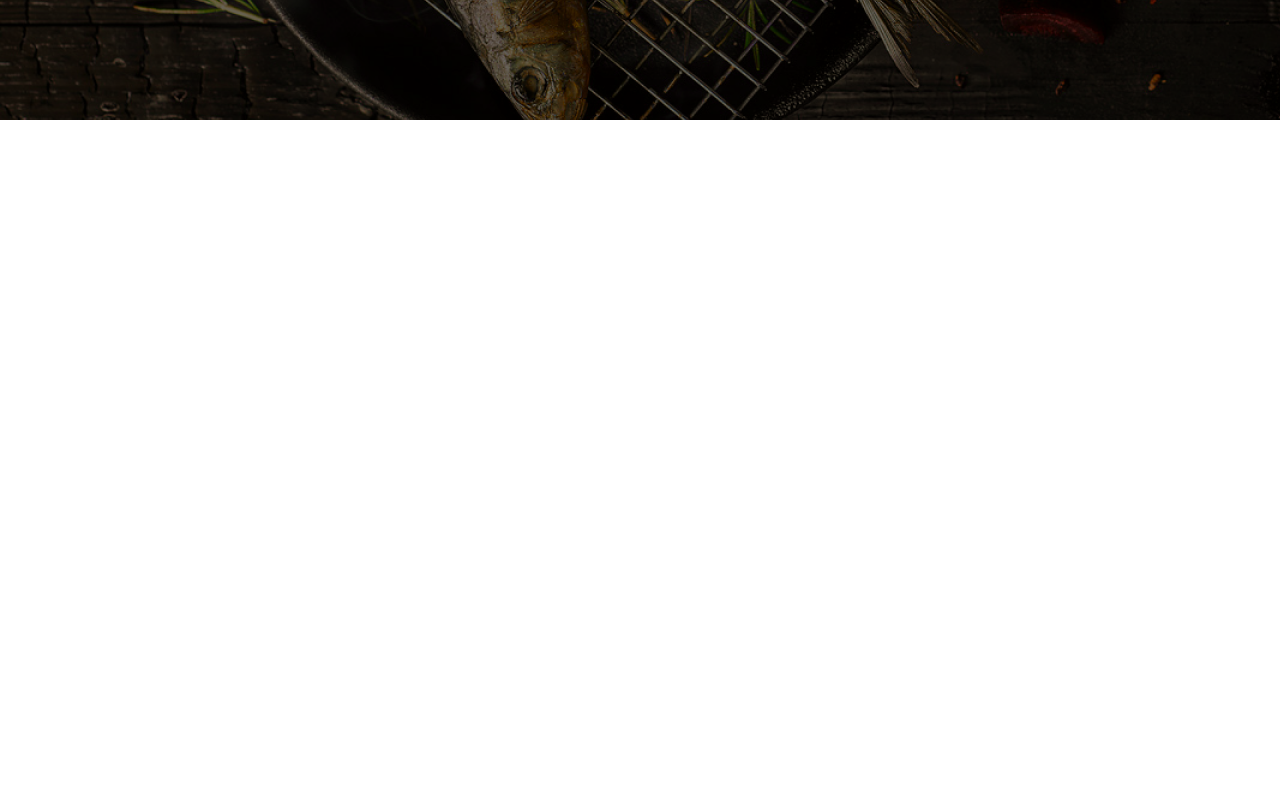
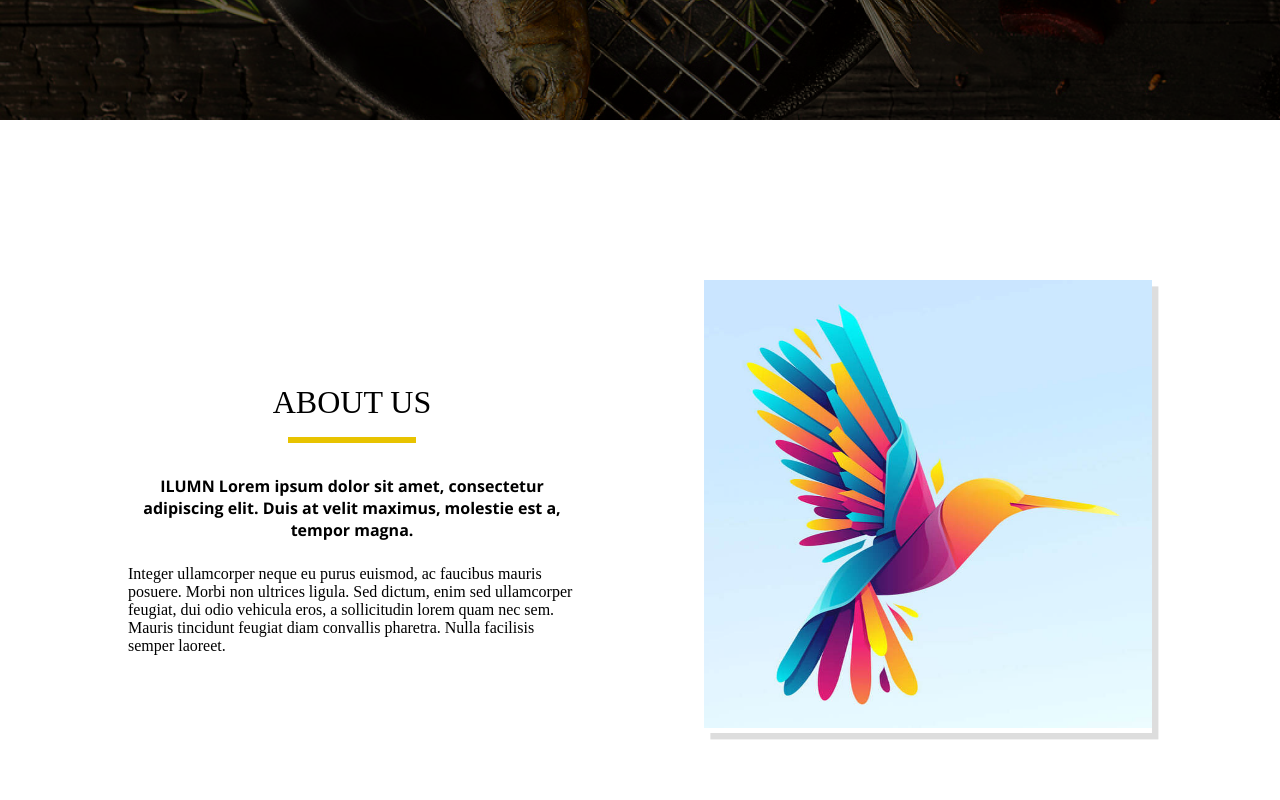
Before and after one commit to anwaysomani/next-js-tutorial, a Next.js app in the folder hunger/: page / in a window 1280 px wide. Shown: the part 680-1480 px from the top of the page. Before the commit the page ends 800 px from the top, so only its background shows below. Built offline with nearby package versions, Linux system fonts and the light colour scheme.

Commit message:
Added component for diffy-view

```diff
--- /dev/null
+++ b/hunger/components/diffy.js
@@ -0,0 +1,28 @@
+import styles from './diffy.module.css'
+import Image from 'next/image'
+
+
+export default function Diffy({ obj }) {
+  return <div className={['position-relative h-50 w-80 left-10 top-20', styles.border_block].join(' ')}>
+    <div className={['w-35 padding-top-13', (obj.toLeft ? 'pull-right' : 'pull-left')].join(" ")}>
+      <div className={'text-upper text-center font-xx-large text-serif'}>{obj.title}</div>
+      <hr className={['w-10', styles.hr_separator_title].join(' ')}/>
+      <div className={'text-center'}>
+        <span>{obj.subDescription}</span>
+      </div>
+      <div className={'text-cursive padding-top-3'}>
+        <span>{obj.description}</span>
+      </div>
+    </div>
+    <div className={['w-35', (obj.toLeft ? 'pull-left' : 'pull-right')].join(" ")}>
+      <div className={styles.shadow_display}>
+        <Image
+          src="/display/bird-image.jpeg"
+          alt="Picture of the author"
+          width={500}
+          height={500}
+        />
+      </div>
+    </div>
+  </div>
+}
--- /dev/null
+++ b/hunger/components/diffy.module.css
@@ -0,0 +1,9 @@
+.hr_separator_title {
+  border: 0.2em solid #E8C300;
+  margin-top: 2vh;
+  margin-bottom: 4vh;
+}
+
+.shadow_display {
+  box-shadow: 0.4em 0.4em #ddd;
+}
--- /dev/null
+++ b/hunger/next.config.js
@@ -0,0 +1,3 @@
+module.exports = {
+
+}
--- a/hunger/pages/index.js
+++ b/hunger/pages/index.js
@@ -4,13 +4,30 @@ import Diffy from "../components/diffy";
 import styles from '../styles/index.module.css'
 
 export default function Home() {
-  // var diffy_render = {
-  //
-  // }
+  var diffy_render = [
+    {
+      title: 'About Us',
+      subDescription: 'ILUMN Lorem ipsum dolor sit amet, consectetur adipiscing elit. Duis at velit maximus, molestie est a, tempor magna.',
+      description: 'Integer ullamcorper neque eu purus euismod, ac faucibus mauris posuere. Morbi non ultrices ligula. Sed dictum, enim sed ullamcorper feugiat, dui odio vehicula eros, a sollicitudin lorem quam nec sem. Mauris tincidunt feugiat diam convallis pharetra. Nulla facilisis semper laoreet.',
+      toLeft: false
+    },
+    {
+      title: 'Masterchef',
+      subDescription: 'Lorem ipsum dolor sit amet, consectetur adipiscing elit. Duis at velit maximus, molestie est a, tempor magna.',
+      description: 'Integer ullamcorper neque eu purus euismod, ac faucibus mauris posuere. Morbi non ultrices ligula. Sed dictum, enim sed ullamcorper feugiat, dui odio vehicula eros, a sollicitudin lorem quam nec sem. Mauris tincidunt feugiat diam convallis pharetra. Nulla facilisis semper laoreet.',
+      toLeft: true
+    },
+    {
+      title: 'Chocolate Pancakes',
+      subDescription: 'Lorem ipsum dolor sit amet, consectetur adipiscing elit. Duis at velit maximus, molestie est a, tempor magna.',
+      description: 'Integer ullamcorper neque eu purus euismod, ac faucibus mauris posuere. Morbi non ultrices ligula. Sed dictum, enim sed ullamcorper feugiat, dui odio vehicula eros, a sollicitudin lorem quam nec sem. Mauris tincidunt feugiat diam convallis pharetra. Nulla facilisis semper laoreet.',
+      toLeft: true
+    }
+  ]
 
   return (
     <div>
-      <div className='background-image w-100 h-100 text-white'>
+      <div className={'background-image w-100 h-100 text-white'}>
         <Head>
           <title>La Faim</title>
           <link rel="icon" href="/favicon.ico"/>
@@ -29,13 +46,19 @@ export default function Home() {
       </div>
 
       {/* About Us */}
-      {/*<div className='background-white w-100 h-100'>*/}
-      {/*  <Diffy children={[{*/}
-      {/*    'title': 'Sample Title'},*/}
-      {/*    {*/}
-      {/*      'title': 'Sample 2 Title'*/}
-      {/*    }]} />*/}
-      {/*</div>*/}
+      <div className='background-white w-100 h-100'>
+        <Diffy obj={diffy_render[0]} />
+      </div>
+
+      {/* Masterchef */}
+      <div className='background-white w-100 h-100'>
+        <Diffy obj={diffy_render[1]} />
+      </div>
+
+      {/* Chocolate Pancakes */}
+      <div className='background-white w-100 h-100'>
+        <Diffy obj={diffy_render[2]} />
+      </div>
     </div>
   )
 }
--- a/hunger/styles/globals.css
+++ b/hunger/styles/globals.css
@@ -30,6 +30,14 @@ body {
 
 .text-upper {
   text-transform: uppercase;
+}
+
+.text-cursive {
+  font-family: cursive;
+}
+
+.text-serif {
+  font-family: serif;
 }
 
 /* element position */
@@ -90,6 +98,10 @@ body {
 }
 
 /* font size */
+.font-xx-large {
+  font-size: xx-large;
+}
+
 .font-7 {
   font-size: 7em;
 }
@@ -106,3 +118,21 @@ body {
 .pull-right {
   float: right;
 }
+
+/* border */
+.border-3 {
+  border: 3px solid #000;
+}
+
+/* padding */
+.padding-5 {
+  padding: 5vh;
+}
+
+.padding-top-3 {
+  padding-top: 3vh;
+}
+
+.padding-top-13 {
+  padding-top: 13vh;
+}
```
Also changed, not shown: hunger/public/display/bird-image.jpeg (added).
